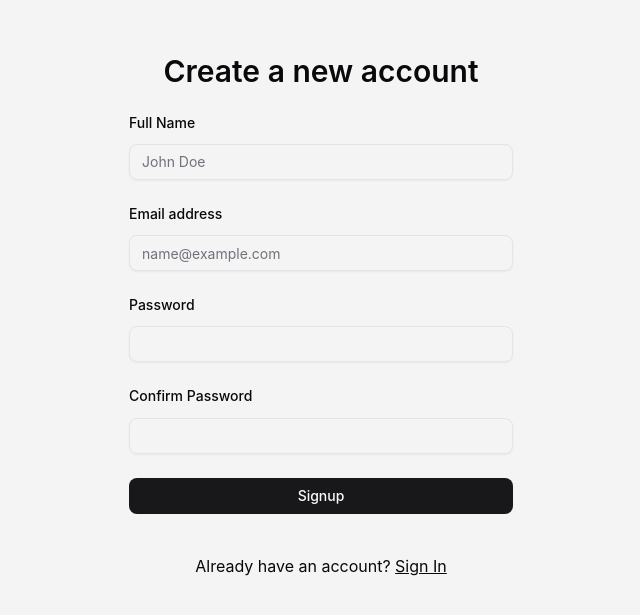
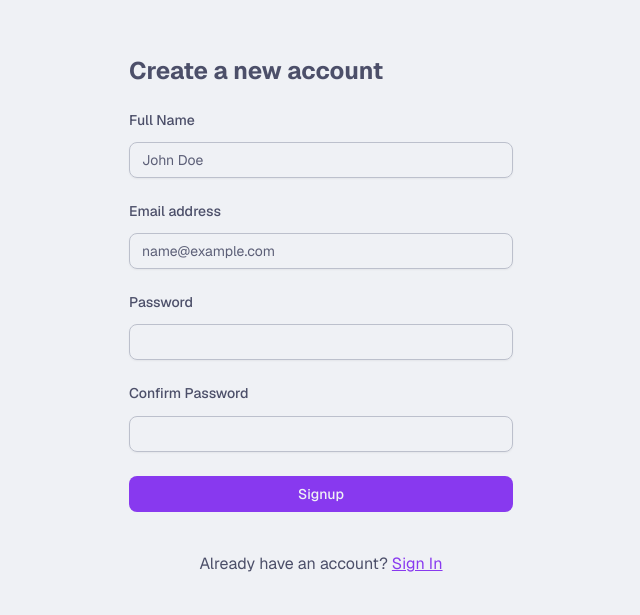
Before and after one commit to anasahmd/fintrack, a React (Vite) app in the folder frontend/: page /register in a window 1280 px wide. Shown: the part 117-732 px from the top of the page, without its empty margins (319-959 px from the left). Built offline with nearby package versions, Linux system fonts and the light colour scheme.

Commit message:
Add catppuccin latte and mocha theme

```diff
--- a/frontend/src/components/Layout.jsx
+++ b/frontend/src/components/Layout.jsx
@@ -12,7 +12,7 @@ const Layout = () => {
 	};
 
 	return (
-		<div className="min-h-screen bg-zinc-50 flex flex-col">
+		<div className="min-h-screen  flex flex-col">
 			<header className="bg-white border-b border-zinc-200 sticky top-0 z-10">
 				<div className="max-w-7xl mx-auto px-4 sm:px-6 lg:px-8 h-16 flex items-center justify-between">
 					<div className="flex items-center gap-8">
--- a/frontend/src/components/TransactionSheet.jsx
+++ b/frontend/src/components/TransactionSheet.jsx
@@ -44,7 +44,10 @@ const TransactionSheet = ({ initialData }) => {
 	return (
 		<Sheet open={isSheetOpen} onOpenChange={handleOpenChange}>
 			<SheetTrigger asChild>
-				<Button variant="outline" className="cursor-pointer">
+				<Button
+					variant="outline"
+					className="cursor-pointer bg-primary text-primary-foreground"
+				>
 					Add Transaction
 				</Button>
 			</SheetTrigger>
--- a/frontend/src/index.css
+++ b/frontend/src/index.css
@@ -1,10 +1,16 @@
+@import url('https://fonts.googleapis.com/css2?family=Geist:wght@100..900&display=swap');
 @import 'tailwindcss';
-@import "tw-animate-css";
-@import "shadcn/tailwind.css";
+@import 'tw-animate-css';
+@import 'shadcn/tailwind.css';
 
 @custom-variant dark (&:is(.dark *));
 
+body {
+	background-color: var(--background) !important;
+}
+
 @theme inline {
+	--font-sans: 'Geist', ui-sans-serif, system-ui, sans-serif;
 	--radius-sm: calc(var(--radius) - 4px);
 	--radius-md: calc(var(--radius) - 2px);
 	--radius-lg: var(--radius);
@@ -27,6 +33,8 @@
 	--color-accent: var(--accent);
 	--color-accent-foreground: var(--accent-foreground);
 	--color-destructive: var(--destructive);
+	--color-success: var(--success);
+	--color-success-foreground: var(--success-foreground);
 	--color-border: var(--border);
 	--color-input: var(--input);
 	--color-ring: var(--ring);
@@ -45,73 +53,114 @@
 	--color-sidebar-ring: var(--sidebar-ring);
 }
 
+/* Catppuccin Latte Teal (Light Mode) */
 :root {
 	--radius: 0.625rem;
-    --background: oklch(1 0 0);
-    --foreground: oklch(0.141 0.005 285.823);
-    --card: oklch(1 0 0);
-    --card-foreground: oklch(0.141 0.005 285.823);
-    --popover: oklch(1 0 0);
-    --popover-foreground: oklch(0.141 0.005 285.823);
-    --primary: oklch(0.21 0.006 285.885);
-    --primary-foreground: oklch(0.985 0 0);
-    --secondary: oklch(0.967 0.001 286.375);
-    --secondary-foreground: oklch(0.21 0.006 285.885);
-    --muted: oklch(0.967 0.001 286.375);
-    --muted-foreground: oklch(0.552 0.016 285.938);
-    --accent: oklch(0.967 0.001 286.375);
-    --accent-foreground: oklch(0.21 0.006 285.885);
-    --destructive: oklch(0.577 0.245 27.325);
-    --border: oklch(0.92 0.004 286.32);
-    --input: oklch(0.92 0.004 286.32);
-    --ring: oklch(0.705 0.015 286.067);
-    --chart-1: oklch(0.646 0.222 41.116);
-    --chart-2: oklch(0.6 0.118 184.704);
-    --chart-3: oklch(0.398 0.07 227.392);
-    --chart-4: oklch(0.828 0.189 84.429);
-    --chart-5: oklch(0.769 0.188 70.08);
-    --sidebar: oklch(0.985 0 0);
-    --sidebar-foreground: oklch(0.141 0.005 285.823);
-    --sidebar-primary: oklch(0.21 0.006 285.885);
-    --sidebar-primary-foreground: oklch(0.985 0 0);
-    --sidebar-accent: oklch(0.967 0.001 286.375);
-    --sidebar-accent-foreground: oklch(0.21 0.006 285.885);
-    --sidebar-border: oklch(0.92 0.004 286.32);
-    --sidebar-ring: oklch(0.705 0.015 286.067);
+
+	/* Base */
+	--background: hsl(220, 23.08%, 94.9%); /* base */
+	--foreground: hsl(234, 16.02%, 35.49%); /* text */
+
+	/* Surfaces */
+	--card: hsl(220, 23.08%, 94.9%); /* base */
+	--card-foreground: hsl(234, 16.02%, 35.49%); /* text */
+	--popover: hsl(220, 23.08%, 94.9%); /* base */
+	--popover-foreground: hsl(234, 16.02%, 35.49%); /* text */
+
+	/* Accent - Mauve */
+	--primary: hsl(266, 85.05%, 58.04%); /* accent - Mauve */
+	--primary-foreground: hsl(220, 23.08%, 94.9%); /* base */
+
+	/* Muted & Secondary */
+	--secondary: hsl(223, 15.91%, 82.75%); /* surface0 */
+	--secondary-foreground: hsl(234, 16.02%, 35.49%); /* text */
+	--muted: hsl(223, 15.91%, 82.75%); /* surface0 */
+	--muted-foreground: hsl(233, 12.8%, 41.37%); /* subtext1 */
+	--accent: hsl(223, 15.91%, 82.75%); /* surface0 */
+	--accent-foreground: hsl(234, 16.02%, 35.49%); /* text */
+
+	/* Utilities */
+	--destructive: hsl(347, 86.67%, 44.12%); /* red */
+	--success: hsl(110, 58%, 40%); /* Catppuccin Green */
+	--success-foreground: hsl(220, 23.08%, 94.9%); /* base */
+
+	/* Borders & Inputs */
+	--border: hsl(225, 13.56%, 76.86%); /* surface1 */
+	--input: hsl(225, 13.56%, 76.86%); /* surface1 */
+	--ring: hsl(234, 16.02%, 35.49%); /* text */
+
+	/* Charts */
+	--chart-1: hsl(345, 57.65%, 74.12%); /* red */
+	--chart-2: hsl(185, 37.25%, 70.59%); /* teal */
+	--chart-3: hsl(219, 81.96%, 78.43%); /* blue */
+	--chart-4: hsl(35, 61.18%, 76.86%); /* yellow */
+	--chart-5: hsl(113, 32.94%, 73.33%); /* green */
+
+	/* Sidebar */
+	--sidebar: hsl(218, 25.1%, 93.73%); /* mantle */
+	--sidebar-foreground: hsl(234, 16.02%, 35.49%); /* text */
+	--sidebar-primary: hsl(266, 85.05%, 58.04%); /* accent - Mauve */
+	--sidebar-primary-foreground: hsl(220, 23.08%, 94.9%); /* base */
+	--sidebar-accent: hsl(220, 23.08%, 94.9%); /* surface0 */
+	--sidebar-accent-foreground: hsl(234, 16.02%, 35.49%); /* text */
+	--sidebar-border: hsl(225, 13.56%, 76.86%); /* surface1 */
+	--sidebar-ring: hsl(225, 13.56%, 76.86%); /* surface1 */
 }
 
+/* Catppuccin Mocha (Dark Mode) */
 .dark {
-    --background: oklch(0.141 0.005 285.823);
-    --foreground: oklch(0.985 0 0);
-    --card: oklch(0.21 0.006 285.885);
-    --card-foreground: oklch(0.985 0 0);
-    --popover: oklch(0.21 0.006 285.885);
-    --popover-foreground: oklch(0.985 0 0);
-    --primary: oklch(0.92 0.004 286.32);
-    --primary-foreground: oklch(0.21 0.006 285.885);
-    --secondary: oklch(0.274 0.006 286.033);
-    --secondary-foreground: oklch(0.985 0 0);
-    --muted: oklch(0.274 0.006 286.033);
-    --muted-foreground: oklch(0.705 0.015 286.067);
-    --accent: oklch(0.274 0.006 286.033);
-    --accent-foreground: oklch(0.985 0 0);
-    --destructive: oklch(0.704 0.191 22.216);
-    --border: oklch(1 0 0 / 10%);
-    --input: oklch(1 0 0 / 15%);
-    --ring: oklch(0.552 0.016 285.938);
-    --chart-1: oklch(0.488 0.243 264.376);
-    --chart-2: oklch(0.696 0.17 162.48);
-    --chart-3: oklch(0.769 0.188 70.08);
-    --chart-4: oklch(0.627 0.265 303.9);
-    --chart-5: oklch(0.645 0.246 16.439);
-    --sidebar: oklch(0.21 0.006 285.885);
-    --sidebar-foreground: oklch(0.985 0 0);
-    --sidebar-primary: oklch(0.488 0.243 264.376);
-    --sidebar-primary-foreground: oklch(0.985 0 0);
-    --sidebar-accent: oklch(0.274 0.006 286.033);
-    --sidebar-accent-foreground: oklch(0.985 0 0);
-    --sidebar-border: oklch(1 0 0 / 10%);
-    --sidebar-ring: oklch(0.552 0.016 285.938);
+	/* Base */
+	--background: hsl(240, 21.05%, 14.9%);
+	--foreground: hsl(226, 63.93%, 88.04%);
+
+	/* Surfaces */
+	--card: hsl(240, 21.05%, 14.9%);
+	--card-foreground: hsl(226, 63.93%, 88.04%);
+	--popover: hsl(240, 21.05%, 14.9%);
+	--popover-foreground: hsl(226, 63.93%, 88.04%);
+
+	/* Accent - Mauve */
+	--primary: hsl(267, 83.51%, 80.98%);
+	--primary-foreground: hsl(240, 21.05%, 14.9%);
+
+	/* Muted & Secondary */
+	--secondary: hsl(237, 16.24%, 22.94%);
+	--secondary-foreground: hsl(226, 63.93%, 88.04%);
+	--muted: hsl(237, 16.24%, 22.94%);
+	--muted-foreground: hsl(227, 35.29%, 80%);
+	--accent: hsl(237, 16.24%, 22.94%);
+	--accent-foreground: hsl(226, 63.93%, 88.04%);
+
+	/* Utilities */
+	--destructive: hsl(343, 81.25%, 74.9%);
+	--success: hsl(115, 54%, 76%); /* Catppuccin Mocha Green */
+	--success-foreground: hsl(
+		240,
+		21.05%,
+		14.9%
+	); /* Base color for text contrast */
+
+	/* Borders & Inputs */
+	--border: hsl(234, 13.21%, 31.18%);
+	--input: hsl(234, 13.21%, 31.18%);
+	--ring: hsl(226, 63.93%, 88.04%);
+
+	/* Charts */
+	--chart-1: hsl(329, 21.57%, 37.25%);
+	--chart-2: hsl(188, 18.82%, 37.25%);
+	--chart-3: hsl(221, 27.45%, 39.61%);
+	--chart-4: hsl(30, 9.41%, 42.35%);
+	--chart-5: hsl(139, 12.94%, 38.04%);
+
+	/* Sidebar */
+	--sidebar: hsl(240, 21.18%, 14.12%);
+	--sidebar-foreground: hsl(226, 63.93%, 88.04%);
+	--sidebar-primary: hsl(267, 83.51%, 80.98%);
+	--sidebar-primary-foreground: hsl(240, 21.05%, 14.9%);
+	--sidebar-accent: hsl(240, 21.05%, 14.9%);
+	--sidebar-accent-foreground: hsl(226, 63.93%, 88.04%);
+	--sidebar-border: hsl(234, 13.21%, 31.18%);
+	--sidebar-ring: hsl(234, 13.21%, 31.18%);
 }
 
 @layer base {
@@ -119,6 +168,6 @@
 		@apply border-border outline-ring/50;
 	}
 	body {
-    @apply bg-background text-foreground;
+		@apply font-sans bg-background text-foreground;
 	}
 }
--- a/frontend/src/pages/Login.jsx
+++ b/frontend/src/pages/Login.jsx
@@ -38,10 +38,10 @@ const Login = () => {
 	};
 
 	return (
-		<div className="flex h-screen items-center justify-center bg-accent">
+		<div className="flex h-screen items-center justify-center ">
 			<section className="flex min-h-screen w-full items-center justify-center py-4 lg:py-20">
 				<div className="w-full max-w-sm space-y-6">
-					<h2 className="mt-6 text-3xl text-start font-semibold">
+					<h2 className="mt-6 text-2xl text-start font-bold">
 						Sign in to your account
 					</h2>
 					<form
@@ -110,7 +110,7 @@ const Login = () => {
 
 					<div className="space-y-6 lg:mt-10">
 						Don't have an account?{' '}
-						<Link to="/register" className="underline">
+						<Link to="/register" className="underline text-primary">
 							Sign Up
 						</Link>
 					</div>
--- a/frontend/src/pages/Register.jsx
+++ b/frontend/src/pages/Register.jsx
@@ -41,10 +41,12 @@ const Register = () => {
 	};
 
 	return (
-		<div className="flex h-screen items-center justify-center bg-accent">
+		<div className="flex h-screen items-center justify-center">
 			<section className="flex w-full items-center justify-center">
 				<div className="w-full max-w-sm space-y-6">
-					<h2 className="text-3xl font-semibold">Create a new account</h2>
+					<h2 className="text-2xl font-bold text-start">
+						Create a new account
+					</h2>
 
 					<form
 						onSubmit={form.handleSubmit(onSubmit)}
@@ -151,7 +153,7 @@ const Register = () => {
 
 					<div className="space-y-6 lg:mt-10">
 						Already have an account?{' '}
-						<Link to="/login" className="underline">
+						<Link to="/login" className="underline text-primary">
 							Sign In
 						</Link>
 					</div>
--- a/frontend/src/validations/transaction.js
+++ b/frontend/src/validations/transaction.js
@@ -33,6 +33,7 @@ export const transactionFormSchema = z.object({
 				!issue.input ? 'Currency is required' : 'Invalid currency',
 		},
 	),
+
 	date: z.date({
 		error: (issue) =>
 			!issue.input ? 'Date is required' : "That's not a valid date!",
```
Also changed, not shown: frontend/src/components/TransactionForm.jsx (+16 -8 lines), 1 other file (tests, documents, lock files or other folders). Lines whose indentation alone changed are shown as unchanged.
